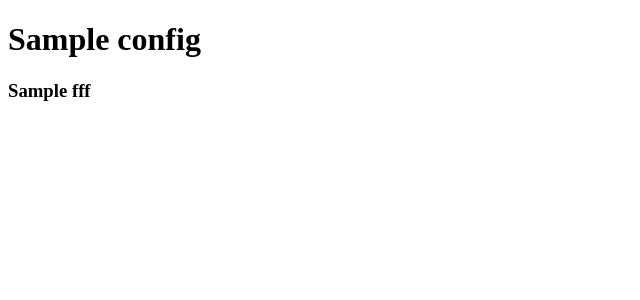
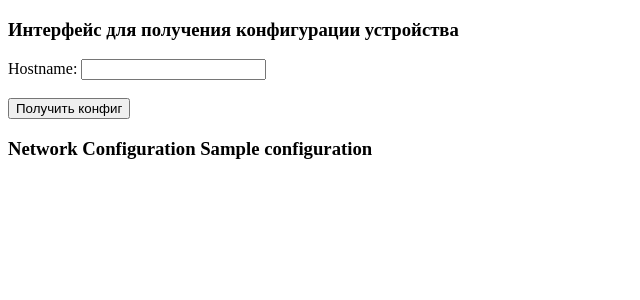
Before and after one commit to nikiforova13/automation_network-_management, a FastAPI app: template app/templates/device.html in a window 1280 px wide. Shown: the top 300 px of the page, without its empty margins (0-640 px from the left). Run offline with FastAPI, Linux system fonts and the light colour scheme; the template is opened without the code that fills it: most values are stand-ins (such as "Sample title", 1, 10 or a date in 2020); parts of the project's set-up code (start-up, migrations or seed data) failed here and were passed over.

Commit message:
added ui template

```diff
--- a/app/templates/device.html
+++ b/app/templates/device.html
@@ -1,22 +1,87 @@
-<!doctype html>
+<!DOCTYPE html>
 <html lang="en">
 <head>
     <meta charset="UTF-8">
-    <meta name="viewport"
-          content="width=device-width, user-scalable=no, initial-scale=1.0, maximum-scale=1.0, minimum-scale=1.0">
-    <meta http-equiv="X-UA-Compatible" content="ie=edge">
-    <title>Интерфейс для получения конфигурации устройства</title>
+    <meta http-equiv="X-UA-Compatible" content="IE=edge">
+    <meta name="viewport" content="width=device-width, initial-scale=1.0">
+    <title>Network Configuration</title>
+    <style>
+        table {
+            width: 100%;
+            border-collapse: collapse;
+        }
+
+        th, td {
+            border: 1px solid black;
+            padding: 8px;
+            text-align: left;
+        }
+
+        th {
+            background-color: #f2f2f2;
+        }
+
+        td:first-child {
+            font-weight: bold;
+        }
+    </style>
 </head>
 <body>
-{% for config in configurations.configuration %}
-    <div>
-        <h1>{{ config }}</h1>
+<h3>Интерфейс для получения конфигурации устройства</h3>
+<form>
+    <label for="hostname">Hostname:</label>
+    <input type="text" id="hostname" name="hostname"><br><br>
+    <input type="submit" value="Получить конфиг">
+</form>
 
-        <h3>{{fff}}</h3>
-    </div>
-
-
-</div>
-{% endfor %}
+{%- if configurations -%}
+<h3>Network Configuration {{ configurations.configuration.hostname }}</h3>
+{% for config, values in configurations.configuration.items() %}
+<table>
+    {%- if config == 'interfaces' -%}
+    <tr>
+        <th>Interfaces</th>
+        <td>
+            <table>
+                <tr>
+                    <th>Interface</th>
+                    <th>IP Address</th>
+                    <th>Subnet Mask</th>
+                </tr>
+                {%- for value in values -%}
+                <tr>
+                    <td>{{ value.interface or '-' }}</td>
+                    <td>{{ value.ip_address or '-' }}</td>
+                    <td>{{ value.subnet_mask or '-' }}</td>
+                </tr>
+                {%- endfor -%}
+            </table>
+        </td>
+    </tr>
+    {%- endif -%}
+    {%- if config == 'routing' -%}
+    <tr>
+        <th>Routing</th>
+        <td>
+            <table>
+                <tr>
+                    <th>Destination</th>
+                    <th>Subnet Mask</th>
+                    <th>Next Hop</th>
+                </tr>
+                {%- for v in values.static -%}
+                <tr>
+                    <td>{{ v.destination or '-' }}</td>
+                    <td>{{ v.subnet_mask or '-' }}</td>
+                    <td>{{ v.next_hop or '-' }}</td>
+                </tr>
+                {%- endfor -%}
+            </table>
+        </td>
+    </tr>
+    {%- endif -%}
+</table>
+{%- endfor -%}
+{%- endif -%}
 </body>
 </html>
--- a/app/templates/index.html
+++ b/app/templates/index.html
@@ -11,6 +11,6 @@
 <h2>Automation network management</h2>
 <p>Сервис для автоматизированного взаимодействия с устройствами</p>
 <li><a href="/docs">OpenAPI/Swagger</a></li>
-<li><a href="/configuration/ui">Получить текущую конфигурацию устройства</a></li>
+<li><a href="/ui/configuration">Получить текущую конфигурацию устройства</a></li>
 </body>
 </html>
--- a/pyproject.toml
+++ b/pyproject.toml
@@ -13,6 +13,7 @@ ipaddress = "^1.0.23"
 pydantic-settings = "^2.2.1"
 uvicorn = "^0.29.0"
 ttp = "^0.9.5"
+python-multipart = "^0.0.9"
 
 
 [tool.poetry.group.device.dependencies]
```
Also changed, not shown: app/ui_stub/router.py (+11 -5 lines), 1 other file.
